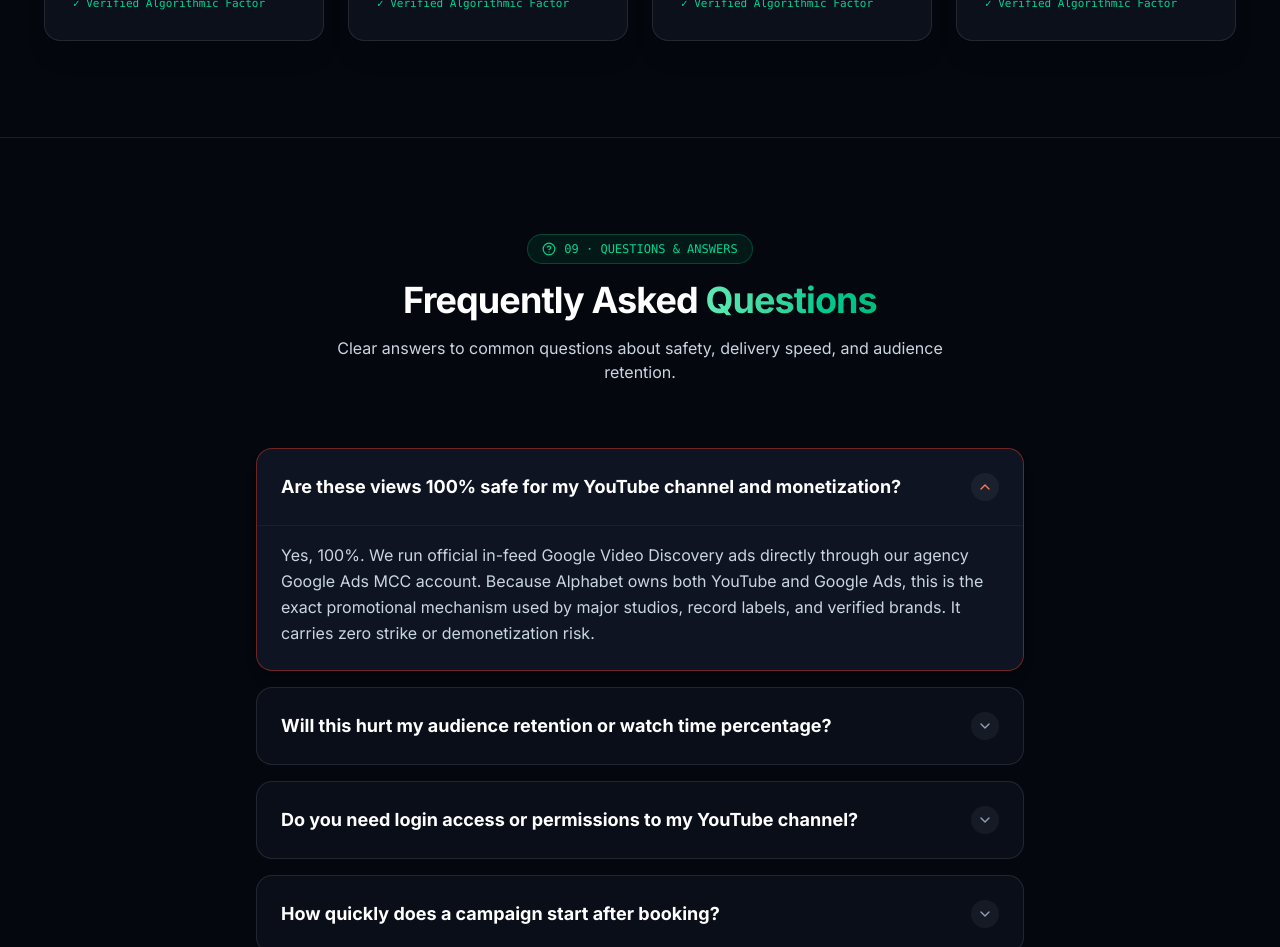
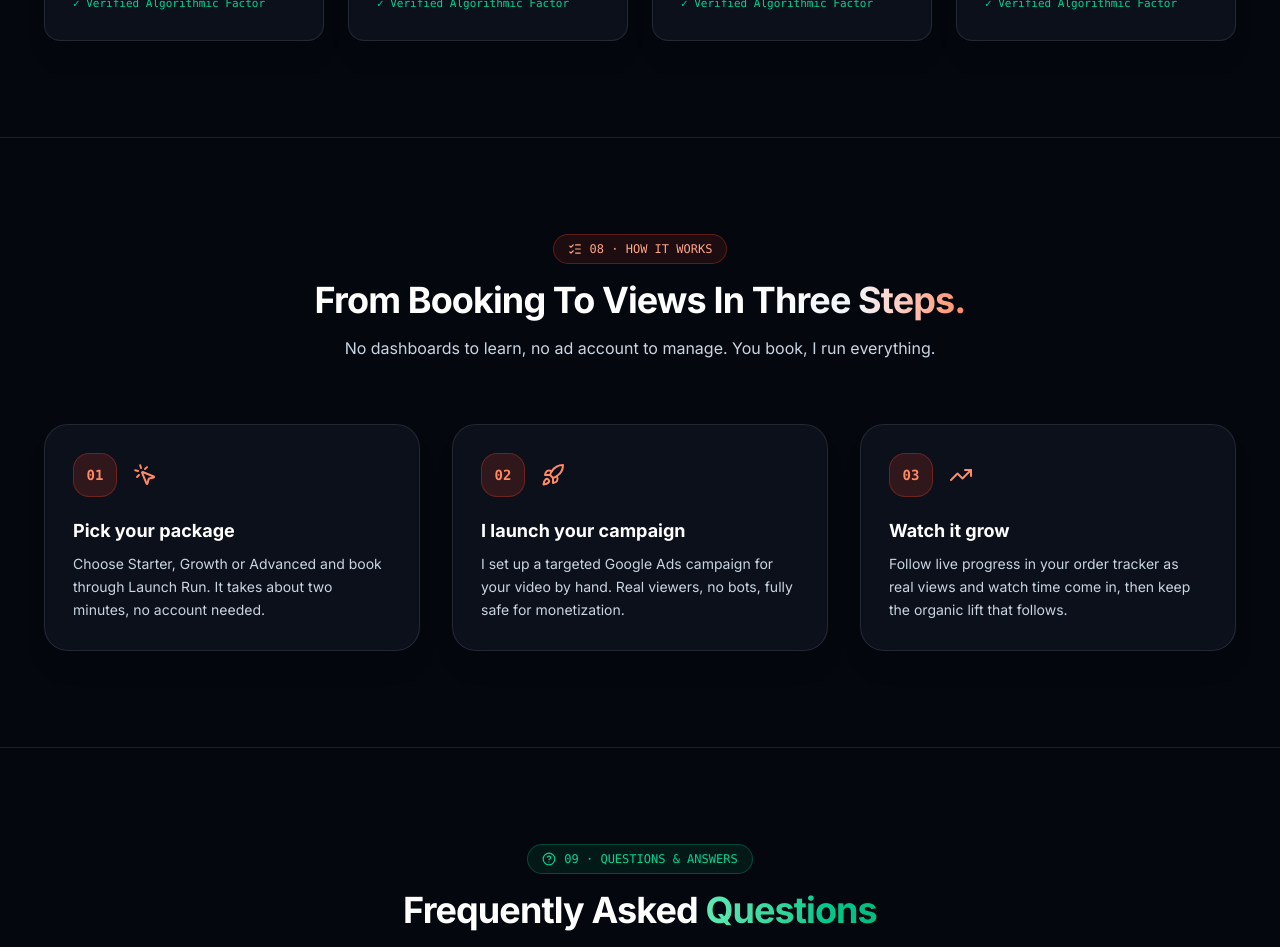
Before and after one commit to carrybit-dev/ad-works, a Next.js app: page / in a window 1280 px wide. Shown: the part 8080-9027 px from the top of the page. Built offline with nearby package versions, Linux system fonts and the light colour scheme.

Commit message:
Place How It Works section between GrowthEngine and FAQ

```diff
--- a/src/app/page.tsx
+++ b/src/app/page.tsx
@@ -17,6 +17,7 @@ const CaseStudies = dynamic(() => import('@/components/CaseStudies'));
 const PricingTiers = dynamic(() => import('@/components/PricingTiers'));
 const CampaignTracker = dynamic(() => import('@/components/CampaignTracker'), { ssr: false });
 const GrowthEngine = dynamic(() => import('@/components/GrowthEngine'));
+const HowItWorks = dynamic(() => import('@/components/HowItWorks'));
 const FaqSection = dynamic(() => import('@/components/FaqSection'));
 const Footer = dynamic(() => import('@/components/Footer'));
 
@@ -105,6 +106,7 @@ export default function Home() {
       <PricingTiers onOpenBooking={handleOpenBooking} />
       <CampaignTracker />
       <GrowthEngine />
+      <HowItWorks />
       <FaqSection />
       <Footer onOpenBooking={handleOpenBooking} />
 
```
